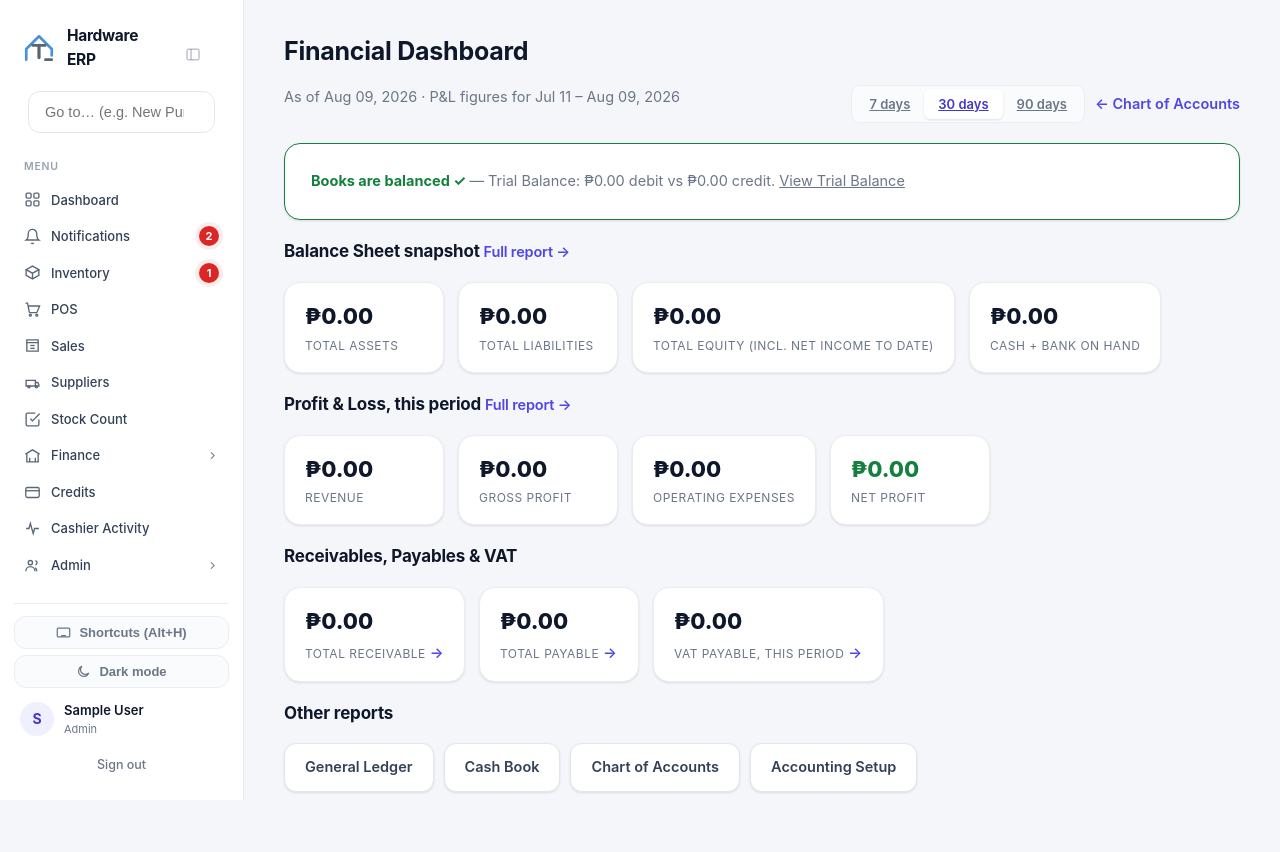
After one commit to Julsproject/erp-system, a FastAPI app: page /accounting/dashboard in a window 1280 px wide. The commit adds this page. Run offline with FastAPI, Linux system fonts and the light colour scheme; the visitor is signed in with stand-in values (Sample User, id 1); data comes from the database, SQL or seed files in the repository; tables that the repository leaves empty hold one stand-in row (values such as "Sample post").

Commit message:
Add Financial Dashboard: rollup of every accounting report
GET /accounting/dashboard pulls the headline numbers from every report
built so far — Trial Balance status, Balance Sheet totals, period P&L,
cash on hand, total AR/AP outstanding, VAT payable — onto one screen with
links into each underlying report for detail. Built last on purpose, per
the plan: a rollup built before the reports underneath it were verified
would just have been showing confidently wrong numbers.

Also repoints the sidebar's "Accounting" link (and the Chart of Accounts
page's own nav bar) at the dashboard instead of straight to the Chart of
Accounts, since it's now the more useful landing page.

Co-Authored-By: Claude Sonnet 5 <noreply@anthropic.com>

```diff
--- a/app/templates/accounting/coa.html
+++ b/app/templates/accounting/coa.html
@@ -7,6 +7,7 @@
     <p class="muted">The accounts the automatic posting engine (and, later, manual entries) can post to.</p>
   </div>
   <div class="head-actions">
+    <a class="btn-secondary" href="/accounting/dashboard">📊 Dashboard</a>
     <a class="btn-secondary" href="/accounting/mappings">⚙ Accounting Setup</a>
     <a class="btn-secondary" href="/accounting/trial-balance">Trial Balance</a>
     <a class="btn-secondary" href="/accounting/general-ledger">General Ledger</a>
--- /dev/null
+++ b/app/templates/accounting/dashboard.html
@@ -0,0 +1,57 @@
+{% extends "base.html" %}
+{% block title %}Financial Dashboard · {{ app_name }}{% endblock %}
+{% block content %}
+<div class="page-head">
+  <div>
+    <h1 class="page-title">Financial Dashboard</h1>
+    <p class="muted">As of {{ period_end.strftime('%b %d, %Y') }} · P&amp;L figures for {{ period_start.strftime('%b %d') }} – {{ period_end.strftime('%b %d, %Y') }}</p>
+  </div>
+  <div style="display:flex;gap:10px;align-items:center;">
+    <div class="seg">
+      <a class="seg-btn {{ 'active' if days == 7 and not custom }}" href="/accounting/dashboard?days=7">7 days</a>
+      <a class="seg-btn {{ 'active' if days == 30 and not custom }}" href="/accounting/dashboard?days=30">30 days</a>
+      <a class="seg-btn {{ 'active' if days == 90 and not custom }}" href="/accounting/dashboard?days=90">90 days</a>
+    </div>
+    <a class="btn-link" href="/accounting/coa">← Chart of Accounts</a>
+  </div>
+</div>
+
+<div class="card" style="margin-bottom:18px; border-color:{{ '#15803d' if balanced else '#b91c1c' }};">
+  <strong style="color:{{ '#15803d' if balanced else '#b91c1c' }};">
+    {{ 'Books are balanced ✓' if balanced else 'OUT OF BALANCE — investigate immediately' }}
+  </strong>
+  <span class="muted">— Trial Balance: {{ total_debit|peso }} debit vs {{ total_credit|peso }} credit.
+    <a href="/accounting/trial-balance">View Trial Balance</a></span>
+</div>
+
+<h3>Balance Sheet snapshot <a class="btn-link" href="/accounting/balance-sheet">Full report →</a></h3>
+<div class="stat-row" style="margin-bottom:18px;">
+  <div class="mini-stat"><span class="mini-num">{{ total_assets|peso }}</span><span>Total Assets</span></div>
+  <div class="mini-stat"><span class="mini-num">{{ total_liabilities|peso }}</span><span>Total Liabilities</span></div>
+  <div class="mini-stat"><span class="mini-num">{{ total_equity|peso }}</span><span>Total Equity (incl. net income to date)</span></div>
+  <div class="mini-stat"><span class="mini-num">{{ cash_total|peso }}</span><span>Cash + Bank on hand</span></div>
+</div>
+
+<h3>Profit &amp; Loss, this period <a class="btn-link" href="/accounting/profit-loss">Full report →</a></h3>
+<div class="stat-row" style="margin-bottom:18px;">
+  <div class="mini-stat"><span class="mini-num">{{ pl_period.revenue|peso }}</span><span>Revenue</span></div>
+  <div class="mini-stat"><span class="mini-num">{{ pl_period.gross_profit|peso }}</span><span>Gross Profit</span></div>
+  <div class="mini-stat"><span class="mini-num">{{ pl_period.expenses|peso }}</span><span>Operating Expenses</span></div>
+  <div class="mini-stat"><span class="mini-num" style="color:{{ '#15803d' if pl_period.net_profit >= 0 else '#b91c1c' }};">{{ pl_period.net_profit|peso }}</span><span>Net Profit</span></div>
+</div>
+
+<h3>Receivables, Payables &amp; VAT</h3>
+<div class="stat-row" style="margin-bottom:18px;">
+  <div class="mini-stat"><span class="mini-num">{{ ar_total|peso }}</span><span>Total Receivable <a class="btn-link" href="/accounting/ar-subledger">→</a></span></div>
+  <div class="mini-stat"><span class="mini-num">{{ ap_total|peso }}</span><span>Total Payable <a class="btn-link" href="/accounting/ap-subledger">→</a></span></div>
+  <div class="mini-stat"><span class="mini-num">{{ vat_payable|peso }}</span><span>VAT Payable, this period <a class="btn-link" href="/accounting/vat-report">→</a></span></div>
+</div>
+
+<h3>Other reports</h3>
+<div class="head-actions">
+  <a class="btn-secondary" href="/accounting/general-ledger">General Ledger</a>
+  <a class="btn-secondary" href="/accounting/cash-book">Cash Book</a>
+  <a class="btn-secondary" href="/accounting/coa">Chart of Accounts</a>
+  <a class="btn-secondary" href="/accounting/mappings">Accounting Setup</a>
+</div>
+{% endblock %}
--- a/app/templates/base.html
+++ b/app/templates/base.html
@@ -268,7 +268,7 @@
           <a class="nav-item nav-sub {{ 'active' if path.startswith('/audit') }}" href="/audit"><span>Activity Log</span></a>
           <a class="nav-item nav-sub {{ 'active' if path.startswith('/settings') }}" href="/settings"><span>Settings</span></a>
           <a class="nav-item nav-sub {{ 'active' if path.startswith('/encoders') }}" href="/encoders"><span>Encoders</span></a>
-          <a class="nav-item nav-sub {{ 'active' if path.startswith('/accounting') }}" href="/accounting/coa"><span>Accounting</span></a>
+          <a class="nav-item nav-sub {{ 'active' if path.startswith('/accounting') }}" href="/accounting/dashboard"><span>Accounting</span></a>
           {% if is_admin %}
           <a class="nav-item nav-sub {{ 'active' if path.startswith('/backup') }}" href="/backup"><span>Backup</span></a>
           <a class="nav-item nav-sub {{ 'active' if path.startswith('/users') }}" href="/users"><span>Users</span></a>
```
Also changed, not shown: app/accounting.py (+55 -0 lines).
